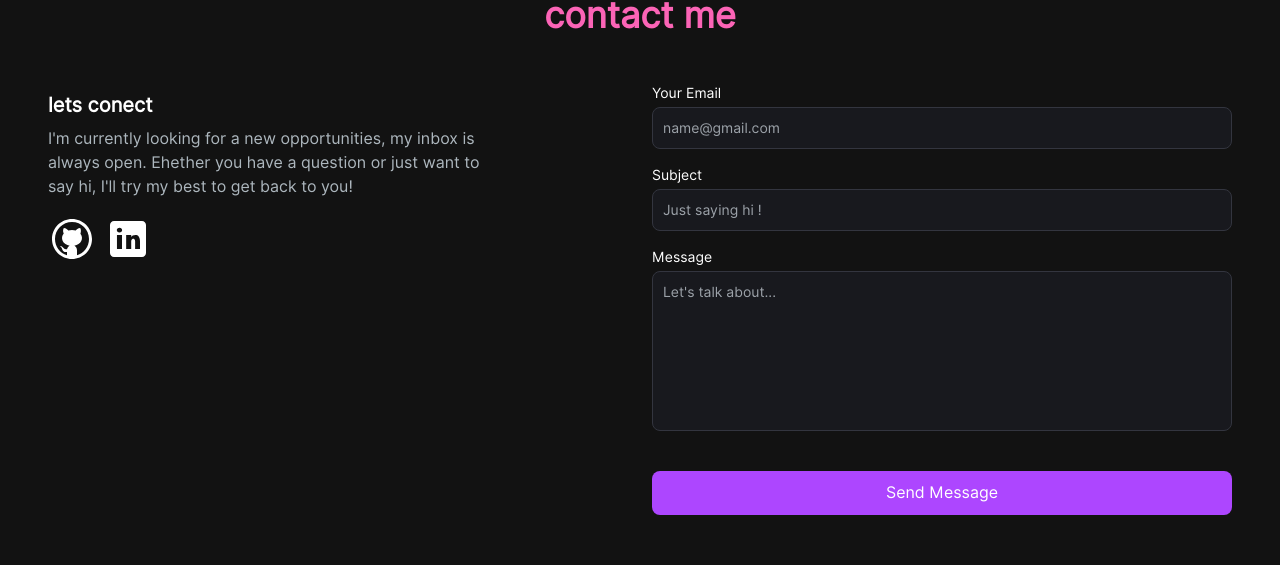
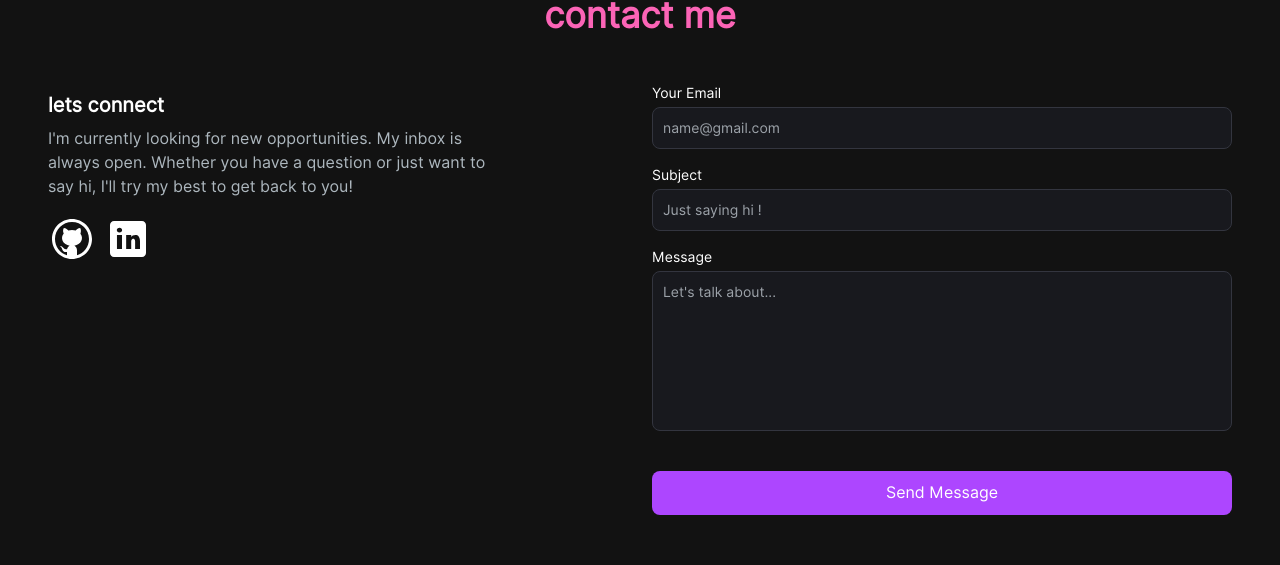
Before and after one commit to taniaa-sh/MyPortfolio, a Next.js app: page / in a window 1280 px wide. Shown: the part 3258-3823 px from the top of the page. Built offline with nearby package versions, Linux system fonts and the light colour scheme.

Commit message:
fix ui bug

```diff
--- a/app/page.js
+++ b/app/page.js
@@ -1,13 +1,12 @@
 import AboutSection from "@/components/AboutSection";
 import EmailSection from "@/components/EmailSection";
-import Footer from "@/components/Footer";
 import HeroSection from "@/components/HeroSection";
 import Navbar from "@/components/Navbar";
 import ProjectSection from "@/components/ProjectSection";
 
 export default function Home() {
   return (
-    <main className="flex min-h-screen flex-col ">
+    <main className="flex min-h-screen flex-col overflow-x-hidden">
       <Navbar />
       <div className="container mx-auto px-12 py-4">
         <HeroSection />
--- a/components/EmailSection.jsx
+++ b/components/EmailSection.jsx
@@ -14,52 +14,86 @@ const EmailSection = () => {
     const subject = event.target.subject.value;
     const message = event.target.message.value;
 
-    const mailtoLink = `https://mail.google.com/mail/?view=cm&fs=1&to=${encodeURIComponent(email)}&su=${encodeURIComponent(subject)}&body=${encodeURIComponent(message)}`;
+    const mailtoLink = `https://mail.google.com/mail/?view=cm&fs=1&to=${encodeURIComponent(
+      email,
+    )}&su=${encodeURIComponent(subject)}&body=${encodeURIComponent(message)}`;
 
     window.open(mailtoLink, "_blank");
   }
 
+  const container = {
+    hidden: {},
+    visible: {
+      transition: {
+        staggerChildren: 0.2,
+      },
+    },
+  };
+
+  const itemLeft = {
+    hidden: { opacity: 0, x: -50 },
+    visible: {
+      opacity: 1,
+      x: 0,
+      transition: { duration: 0.6, ease: "easeOut" },
+    },
+  };
+
+  const itemRight = {
+    hidden: { opacity: 0, x: 50 },
+    visible: {
+      opacity: 1,
+      x: 0,
+      transition: { duration: 0.6, ease: "easeOut" },
+    },
+  };
+
+  const fadeUp = {
+    hidden: { opacity: 0, y: -30 },
+    visible: {
+      opacity: 1,
+      y: 0,
+      transition: { duration: 0.6, ease: "easeOut" },
+    },
+  };
+
   return (
     <motion.div
       className="flex flex-col !mt-16"
-      whileInView={{ opacity: 1 }}
-      initial={{ opacity: 0 }}
-      viewport={{ once: true }}
-      transition={{ duration: 0.6, ease: "easeOut" }}
+      variants={container}
+      initial="hidden"
+      whileInView="visible"
+      viewport={{ once: true, amount: 0.3 }}
     >
-      <h4 className="flex justify-center items-center font-semibold text-2xl md:text-4xl !text-center text-pink-400">
+      <motion.h4
+        className="flex justify-center items-center font-semibold text-2xl md:text-4xl !text-center text-pink-400"
+        variants={fadeUp}
+      >
         contact me
-      </h4>
+      </motion.h4>
 
-      <motion.section
-        className="w-full grid xl:grid-cols-2 py-12 !gap-6 md:gap-12 relative"
-        id="contact"
-        whileInView={{ opacity: 1 }}
-        initial={{ opacity: 0 }}
-        transition={{ duration: 0.6, ease: "easeOut" }}
-        viewport={{ once: true }}
-      >
-        <div>
-          <h5 className="text-xl font-bold text-white my-2">lets conect</h5>
+      <motion.section className="w-full grid xl:grid-cols-2 py-12 !gap-6 md:gap-12 relative">
+        <motion.div variants={itemLeft}>
+          <h5 className="text-xl font-bold text-white my-2">lets connect</h5>
           <p className="text-[#ADB7BE] !mb-4 max-w-md">
-            I'm currently looking for a new opportunities, my inbox is always
-            open. Ehether you have a question or just want to say hi, I'll try
+            I'm currently looking for new opportunities. My inbox is always
+            open. Whether you have a question or just want to say hi, I'll try
             my best to get back to you!
           </p>
           <div className="socials flex flex-row gap-2">
             <Link href={"https://github.com/taniaa-sh"} target="_blank">
-              <Image src={GithubIcon} alt="" />
+              <Image src={GithubIcon} alt="GitHub" />
             </Link>
             <Link
               href={"https://linkedin.com/in/tania-shafiee"}
               target="_blank"
             >
-              <Image src={LinkdinIcon} alt="" />
+              <Image src={LinkdinIcon} alt="LinkedIn" />
             </Link>
           </div>
-        </div>
+        </motion.div>
 
-        <div>
+        <motion.div variants={itemRight}>
           <form
             onSubmit={handleSubmit}
             className="flex flex-col gap-4 justify-center items-center self-center w-full"
@@ -107,7 +141,6 @@ const EmailSection = () => {
               </label>
               <textarea
                 maxLength={500}
-                resize="none"
                 id="message"
                 name="message"
                 required
@@ -125,7 +158,7 @@ const EmailSection = () => {
               </button>
             </div>
           </form>
-        </div>
+        </motion.div>
       </motion.section>
     </motion.div>
   );
--- a/components/Footer.jsx
+++ b/components/Footer.jsx
@@ -5,10 +5,6 @@ const Footer = () => {
     <footer className="w-full bg-gradient-to-tr from-purple-900 via-black to-purple-800 text-white py-8">
       <div className="container mx-auto px-4 flex flex-col items-center justify-between">
         <div className="text-center">
-          {/* <h2 className="text-xl font-semibold">طراحی‌شده با ❤️ توسط [تانیا]</h2> */}
-          {/* <p className="text-sm text-gray-300 !mt-2">
-            © {new Date().getFullYear()} همه‌ی حقوق محفوظ است.
-          </p> */}
         </div>
         <div className="flex gap-4">
           <Link
--- a/components/Navbar.jsx
+++ b/components/Navbar.jsx
@@ -31,11 +31,6 @@ function Navbar() {
   "
     >
       <div className="flex flex-wrap items-center justify-between mx-auto px-4 py-2">
-        {/* <Link href="/">
-          <span className="text-xl md:text-5xl font-semibold text-white">
-            Portfolio
-          </span>
-        </Link> */}
         <div className="block md:hidden mobile-menu">
           {!navbarOpen ? (
             <button
--- a/components/ProjectTag.jsx
+++ b/components/ProjectTag.jsx
@@ -1,5 +1,3 @@
-import Link from "next/link";
-
 const ProjectTag = ({ name, onClick, isSelected }) => {
   const buttonStyles = isSelected
     ? "text-white border-purple-500"
```
